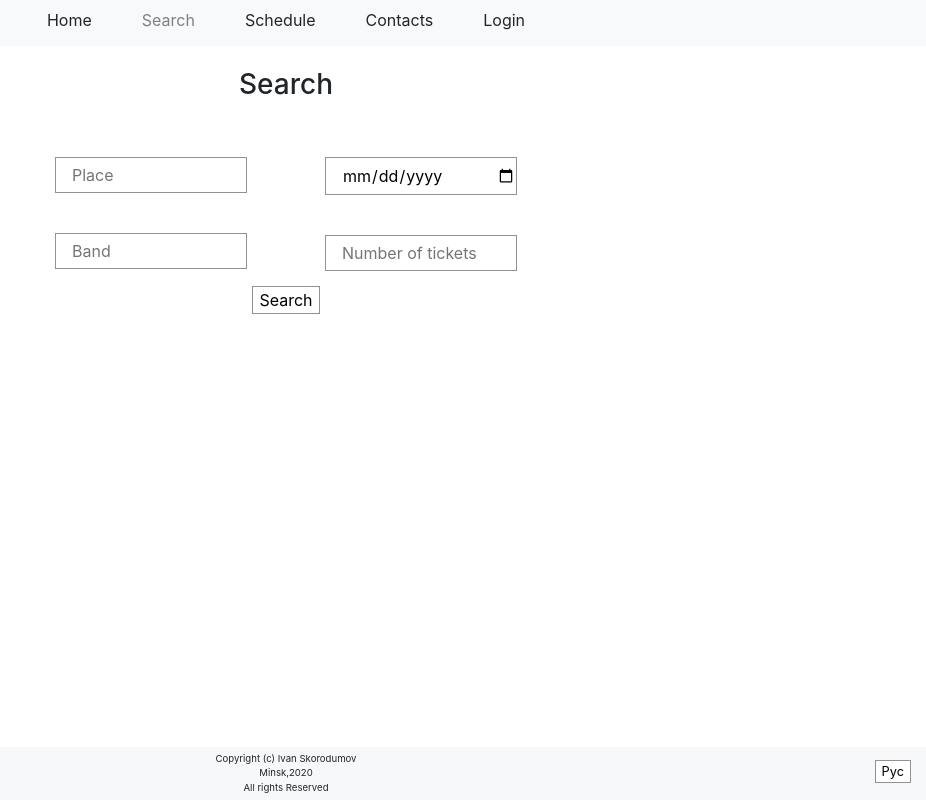
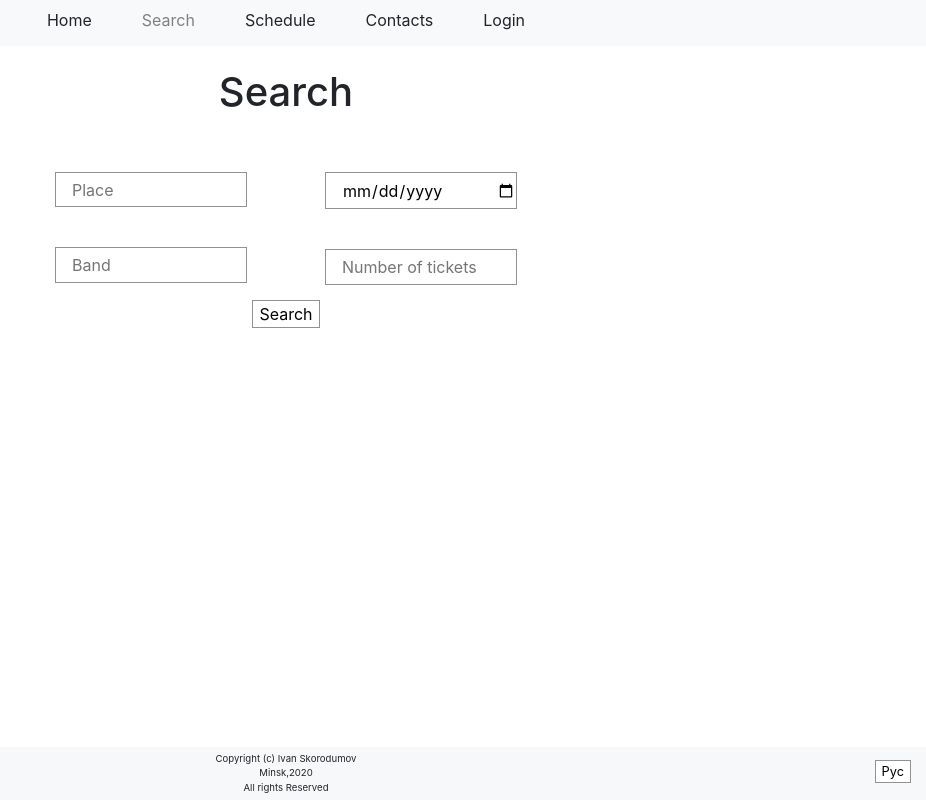
Before and after one commit to Selevn/Ticket-manager, a React app: page /search in a window 1280 px wide. Shown: the whole page, without its empty margins (354-1280 px from the left). Built offline with nearby package versions, Linux system fonts and the light colour scheme.

Commit message:
header minor fix

```diff
--- a/src/js/components/Main/Search/Search.jsx
+++ b/src/js/components/Main/Search/Search.jsx
@@ -12,7 +12,7 @@ const Search = () => (<>
         <Container>
           <Row>
             <Col xs={12} sm={12} md={3} lg={2} xl={3}/>
-            <Col className={style.headerCol}><h3>{languagePack.search[langProps.language]}</h3></Col>
+            <Col className={style.headerCol}><h1>{languagePack.search[langProps.language]}</h1></Col>
             <Col xs={12} sm={12} md={3} lg={2} xl={3}/>
           </Row>
           <Row>
```
